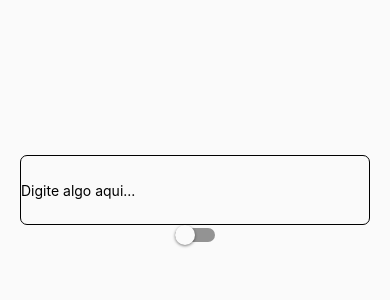
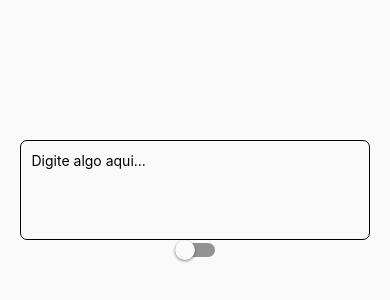
Before and after one commit to TaliaFlor/bulls-and-cows, a React Native app: screen / in a window 390 px wide. Shown: the part 222-522 px from the top of the page. Built offline with nearby package versions, Linux system fonts and the light colour scheme.

Commit message:
Creates component TextArea

```diff
--- a/src/components/atoms/TextArea.tsx
+++ b/src/components/atoms/TextArea.tsx
@@ -1,5 +1,5 @@
 import {StyleSheet, TextInput} from "react-native";
-import React from "react";
+import React, {useState} from "react";
 import {BORDER} from "../../styles/constants";
 import {useTheme} from "../../contexts/ThemeContext";
 import {Theme} from "../../styles/interfaces/theme.interface";
@@ -14,21 +14,31 @@ const styles = (theme: Theme) => StyleSheet.create({
     input: {
         borderWidth: 1,
         width: '25em',
-        height: '5em',
+        // @ts-ignore:disable-next-line
         borderRadius: BORDER.radius,
-        color: theme.textColor
+        borderColor: theme.surface,
+        color: theme.surface,
+        padding: '0.75em',
+        backgroundColor: theme.backgroundColor,
     }
 });
 
 export const TextArea = (props: InputProps) => {
     const {theme} = useTheme();
 
+    const [height, setHeight] = useState(0);
+
     return (
         <TextInput
-            style={styles(theme).input}
             value={props.text}
             onChangeText={props.onChangeText}
             placeholder="Digite algo aqui..."
+            multiline
+            scrollEnabled={false}
+            textAlignVertical='top'
+            onContentSizeChange={event => setHeight(event.nativeEvent.contentSize.height)}
+            style={[styles(theme).input, {height: Math.max(100, height)}]}
+            returnKeyType='send'
         />
     );
 };
--- a/src/styles/interfaces/theme.interface.tsx
+++ b/src/styles/interfaces/theme.interface.tsx
@@ -1,5 +1,5 @@
 export interface Theme {
     id: string;
-    textColor: string;
+    surface: string;
     backgroundColor: string;
 }
--- a/src/styles/theme.tsx
+++ b/src/styles/theme.tsx
@@ -2,12 +2,12 @@ import {Theme} from "./interfaces/theme.interface";
 
 export const LightTheme: Theme = {
     id: "light",
-    textColor: "#000000",
+    surface: "#000000",
     backgroundColor: "#FAFAFA"
 }
 
 export const DarkTheme: Theme = {
     id: "dark",
-    textColor: "#FFFFFF",
+    surface: "#FFFFFF",
     backgroundColor: "#303030"
 }
```
